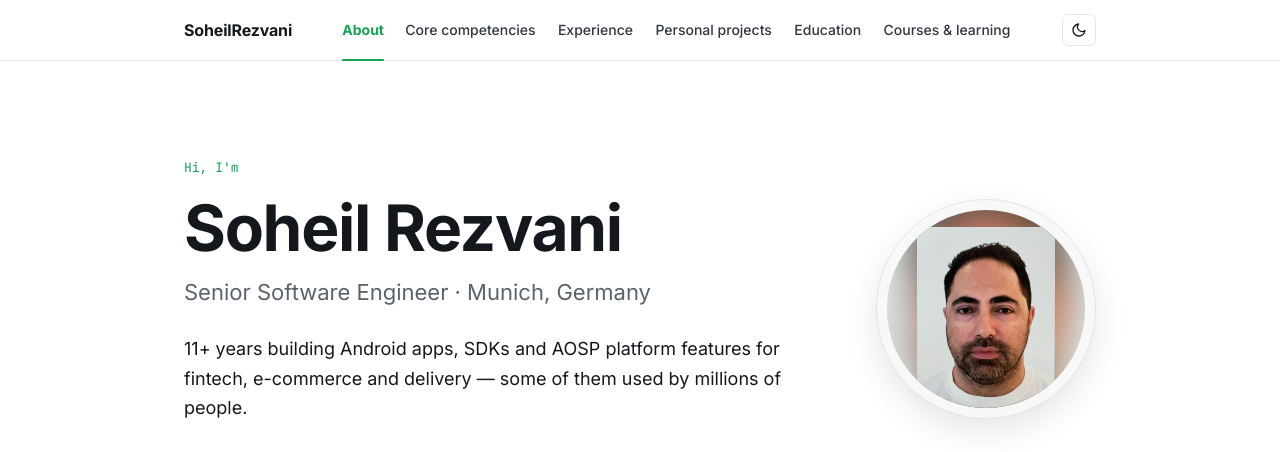
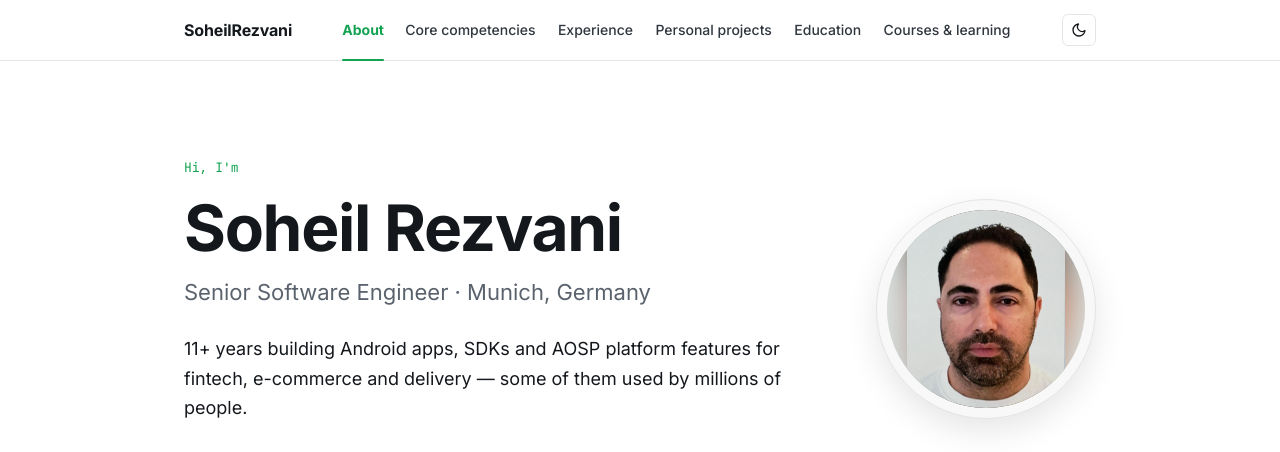
Before and after one commit to soheilrezvani/soheilrezvani.github.io, a plain HTML site: page index.html in a window 1280 px wide. Shown: the top 452 px of the page. Drawn offline with Linux system fonts and the light colour scheme.

Commit message:
Update index.html

```diff
--- a/index.html
+++ b/index.html
@@ -177,10 +177,10 @@ const SITE = {
   photo: "photo.jpg",
   // photoZoom: 1 = photo fills the circle edge to edge; smaller = zoomed out (shows more of you,
   //   e.g. 0.8). Any empty space around the photo is filled with a soft blurred copy of it.
-  photoZoom: 0.7,
+  photoZoom: 0.8,
   // photoFocusY: which part stays in view vertically when the photo is taller than the circle:
   //   0 = top, 0.5 = middle, 1 = bottom. Raise it to show more neck/shoulders, lower it for more head room.
-  photoFocusY: 0.35,
+  photoFocusY: 0.45,
   links: [
     // icon = Font Awesome class name (https://fontawesome.com/icons); label is shown as a tooltip and read by screen readers
     { label: "Email", icon: "fa-solid fa-envelope", url: "mailto:soheilrezvani@gmail.com", primary: true },
```
